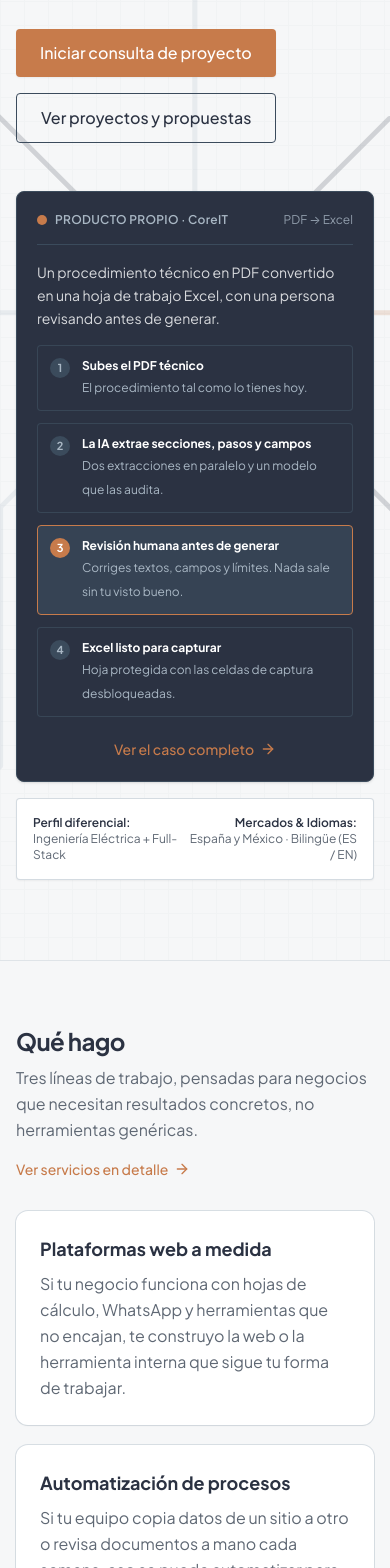
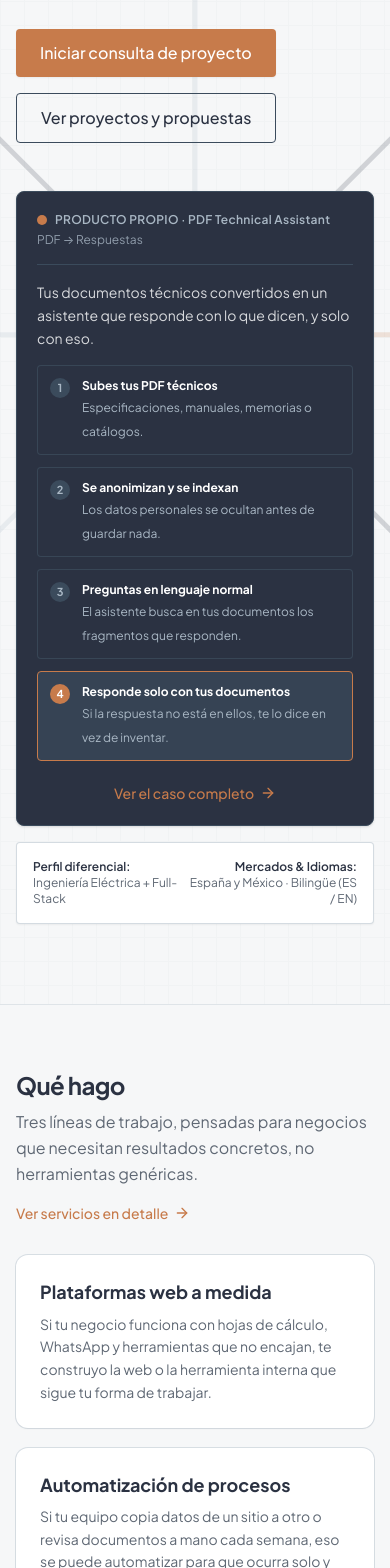
Before and after one commit to egarciav99/EG-solutions, a React (Vite) app: page / in a window 390 px wide. Shown: the part 432-2000 px from the top of the page. Built offline with nearby package versions, Linux system fonts and the light colour scheme.

Commit message:
PDF Technical Assistant como proyecto destacado, Hero con el flujo del destacado y escala tipográfica única en las tarjetas
Co-Authored-By: Claude Opus 5.5 <noreply@anthropic.com>
Claude-Session: https://claude.ai/code/session_01MBnoEsGNuN9ZAJys7futhd

```diff
--- a/src/components/Contact.tsx
+++ b/src/components/Contact.tsx
@@ -237,7 +237,7 @@ export function Contact({ initialService = '', initialProjectContext = '' }: Con
           <div className="lg:col-span-5 space-y-6">
             {/* Tarjeta de contacto directo */}
             <div className="bg-white border border-steel/70 rounded-lg p-6 shadow-xs">
-              <h3 className="text-base font-bold text-navy mb-3">
+              <h3 className="card-title text-navy mb-3">
                 Canales de comunicación directa
               </h3>
 
--- a/src/components/Hero.tsx
+++ b/src/components/Hero.tsx
@@ -10,16 +10,11 @@ interface HeroProps {
   onExploreProjectsClick: () => void;
 }
 
-/** Flujo real del caso destacado (CoreIT), en cuatro pasos. */
-const HERO_FLOW = [
-  { title: 'Subes el PDF técnico', desc: 'El procedimiento tal como lo tienes hoy.' },
-  { title: 'La IA extrae secciones, pasos y campos', desc: 'Dos extracciones en paralelo y un modelo que las audita.' },
-  { title: 'Revisión humana antes de generar', desc: 'Corriges textos, campos y límites. Nada sale sin tu visto bueno.', isCritical: true },
-  { title: 'Excel listo para capturar', desc: 'Hoja protegida con las celdas de captura desbloqueadas.' },
-];
 
 export function Hero({ onConsultationClick, onExploreProjectsClick }: HeroProps) {
   const featured = CASE_STUDIES.find((c) => c.featured) ?? CASE_STUDIES[0];
+  // Flujo del caso destacado (viene de eg-content); si no tiene, sus puntos de arquitectura.
+  const flow = featured.hero?.flow ?? featured.architecturePoints.map((text) => ({ title: text, desc: '', isCritical: false }));
 
   return (
     <section className="relative pt-12 pb-20 md:pt-20 md:pb-28 border-b border-steel/30 overflow-hidden bg-near-white" id="top">
@@ -74,22 +69,22 @@ export function Hero({ onConsultationClick, onExploreProjectsClick }: HeroProps)
           {/* Columna derecha: producto propio destacado */}
           <div className="lg:col-span-5 lg:pl-4">
             <div className="bg-navy text-white rounded-lg p-5 sm:p-6 border border-slate shadow-sm">
-              <div className="flex items-center justify-between gap-3 pb-4 mb-4 border-b border-slate">
+              <div className="flex flex-wrap items-center justify-between gap-x-3 gap-y-1 pb-4 mb-4 border-b border-slate">
                 <div className="flex items-center gap-2 min-w-0">
                   <div className="w-2.5 h-2.5 rounded-full bg-copper shrink-0" />
-                  <span className="text-xs font-semibold tracking-wide text-steel truncate">
+                  <span className="text-xs font-semibold tracking-wide text-steel">
                     PRODUCTO PROPIO · {featured.name.split(' · ')[0]}
                   </span>
                 </div>
-                <span className="text-xs text-steel/80 shrink-0">PDF → Excel</span>
+                {featured.hero?.tag && <span className="text-xs text-steel/80 shrink-0">{featured.hero.tag}</span>}
               </div>
 
               <p className="text-sm text-near-white/85 leading-relaxed mb-4">
-                Un procedimiento técnico en PDF convertido en una hoja de trabajo Excel, con una persona revisando antes de generar.
+                {featured.hero?.intro ?? featured.summary}
               </p>
 
               <ol className="space-y-3 mb-5 list-none p-0 m-0">
-                {HERO_FLOW.map((step, idx) => (
+                {flow.map((step, idx) => (
                   <li
                     key={step.title}
                     className={`p-3 rounded flex items-start gap-3 border ${
@@ -105,7 +100,7 @@ export function Hero({ onConsultationClick, onExploreProjectsClick }: HeroProps)
                     </span>
                     <div className="flex-1 min-w-0">
                       <span className="text-xs font-bold text-white block">{step.title}</span>
-                      <span className="text-xs text-steel leading-relaxed">{step.desc}</span>
+                      {step.desc && <span className="text-xs text-steel leading-relaxed">{step.desc}</span>}
                     </div>
                   </li>
                 ))}
--- a/src/components/HomePreviews.tsx
+++ b/src/components/HomePreviews.tsx
@@ -50,8 +50,8 @@ export function HomePreviews({ onNavigate }: HomePreviewsProps) {
                 onNavigate={onNavigate}
                 className="block text-left bg-white rounded-xl p-6 shadow-xs ring-1 ring-steel/40 hover:ring-slate/60 transition-colors focus-visible:outline-none focus-visible:ring-2 focus-visible:ring-slate cursor-pointer"
               >
-                <h3 className="text-lg font-bold text-navy mb-2">{s.title}</h3>
-                <p className="text-base text-mid-gray leading-relaxed">{s.summary}</p>
+                <h3 className="card-title text-navy mb-2">{s.title}</h3>
+                <p className="card-text text-mid-gray">{s.summary}</p>
               </PageLink>
             ))}
           </div>
@@ -87,8 +87,8 @@ export function HomePreviews({ onNavigate }: HomePreviewsProps) {
                 >
                   {c.scaleLabel}
                 </span>
-                <h3 className={`text-lg font-bold mb-2 ${idx === 0 ? 'text-white' : 'text-navy'}`}>{c.name}</h3>
-                <p className={`text-sm leading-relaxed ${idx === 0 ? 'text-near-white/85' : 'text-mid-gray'}`}>{c.summary}</p>
+                <h3 className={`card-title mb-2 ${idx === 0 ? 'text-white' : 'text-navy'}`}>{c.name}</h3>
+                <p className={`card-text ${idx === 0 ? 'text-near-white/85' : 'text-mid-gray'}`}>{c.summary}</p>
               </PageLink>
             ))}
           </div>
@@ -111,8 +111,8 @@ export function HomePreviews({ onNavigate }: HomePreviewsProps) {
             {BLUEPRINT_STEPS.map((step) => (
               <li key={step.id} className="bg-white rounded-xl p-5 shadow-xs ring-1 ring-steel/40">
                 <span className="text-xs font-semibold text-copper">Paso {step.id + 1} · {step.tag}</span>
-                <h3 className="text-base font-bold text-navy mt-1 mb-2">{step.title}</h3>
-                <p className="text-sm text-mid-gray leading-relaxed">{step.desc}</p>
+                <h3 className="card-title text-navy mt-1 mb-2">{step.title}</h3>
+                <p className="card-text text-mid-gray">{step.desc}</p>
               </li>
             ))}
           </ol>
--- a/src/components/Services.tsx
+++ b/src/components/Services.tsx
@@ -34,11 +34,11 @@ export function Services({ onSelectServiceForInquiry }: ServicesProps) {
                 <div className="w-11 h-11 rounded-lg bg-copper/10 text-copper flex items-center justify-center mb-5">
                   <Icon className="w-5 h-5" aria-hidden="true" />
                 </div>
-                <h2 className="text-xl font-bold text-navy mb-3">{service.title}</h2>
-                <p className="text-base text-mid-gray leading-relaxed mb-6">{service.summary}</p>
+                <h2 className="card-title text-navy mb-3">{service.title}</h2>
+                <p className="card-text text-mid-gray mb-6">{service.summary}</p>
                 <ul className="space-y-3 mb-8 list-none p-0">
                   {service.examples.map((example) => (
-                    <li key={example} className="flex gap-3 text-sm text-navy leading-relaxed">
+                    <li key={example} className="flex gap-3 card-text text-navy">
                       <Check className="w-4 h-4 text-copper shrink-0 mt-0.5" aria-hidden="true" />
                       <span>{example}</span>
                     </li>
--- a/src/data/projects.json
+++ b/src/data/projects.json
@@ -1,7 +1,178 @@
 [
   {
+    "id": "pdf-assistant",
+    "featured": true,
+    "name": "PDF Technical Assistant · Consulta tus documentos con IA",
+    "category": "Agentes IA · RAG",
+    "scaleType": "own-product",
+    "scaleLabel": "Producto propio · Multiempresa, en desarrollo activo",
+    "clientContext": "Producto propio de EG Solutions: un asistente que cada empresa usa con su propia documentación técnica, con sus usuarios, su marca y su especialidad.",
+    "summary": "Cada empresa sube sus PDF técnicos, obtiene resúmenes y conversa con ellos. Las respuestas se apoyan solo en sus documentos y nadie ve los de otra empresa.",
+    "problem": "La documentación técnica está repartida en PDFs largos y buscar un dato concreto (una especificación, un límite, un procedimiento) lleva tiempo y genera errores.",
+    "solution": "Cada documento se anonimiza, se trocea por secciones y se indexa con embeddings en una base vectorial aislada por empresa. Un agente con Gemini busca en los documentos mediante function calling y responde solo con lo que encuentra, con el enfoque de la especialidad de la empresa; si no hay evidencia, lo dice. Se entrega como servicio o instalado en la empresa con Docker.",
+    "keyHighlights": [
+      "Multiempresa: roles de superadmin, admin y usuario, acceso por invitación y chats privados",
+      "Aislamiento por empresa con RLS en tablas, archivos y búsqueda vectorial",
+      "Anonimización de datos personales antes de indexar y respuestas solo con evidencia",
+      "Entrega como SaaS o con Docker; interfaz en español e inglés; pruebas E2E automatizadas"
+    ],
+    "techStack": [
+      "React",
+      "TypeScript",
+      "Supabase Edge Functions",
+      "pgvector",
+      "Gemini (embeddings y chat)",
+      "Docker",
+      "Vitest + Playwright"
+    ],
+    "architecturePoints": [
+      "Ingesta: PDF → texto → redacción de datos personales → fragmentos por sección → embeddings → pgvector",
+      "Consulta: el agente llama a una herramienta de búsqueda filtrada por empresa y documento",
+      "Políticas RLS por empresa en tablas y Storage; las claves de servicio solo viven en las Edge Functions",
+      "Configuración en tiempo de ejecución (config.json) para instalarlo en la empresa sin recompilar"
+    ],
+    "ctaLabel": "Ver arquitectura RAG",
+    "specPanel": {
+      "title": "CÓMO RESPONDE",
+      "badge": "Solo con evidencia",
+      "items": [
+        {
+          "title": "Anonimización:",
+          "text": "Los datos personales se ocultan antes de indexar el documento."
+        },
+        {
+          "title": "Búsqueda por empresa:",
+          "text": "Cada empresa solo busca en sus propios documentos (aislamiento con RLS)."
+        },
+        {
+          "title": "Respuesta con evidencia:",
+          "text": "El agente responde con los fragmentos que encuentra; si no hay evidencia, lo dice."
+        }
+      ]
+    },
+    "hero": {
+      "tag": "PDF → Respuestas",
+      "intro": "Tus documentos técnicos convertidos en un asistente que responde con lo que dicen, y solo con eso.",
+      "flow": [
+        {
+          "title": "Subes tus PDF técnicos",
+          "desc": "Especificaciones, manuales, memorias o catálogos."
+        },
+        {
+          "title": "Se anonimizan y se indexan",
+          "desc": "Los datos personales se ocultan antes de guardar nada."
+        },
+        {
+          "title": "Preguntas en lenguaje normal",
+          "desc": "El asistente busca en tus documentos los fragmentos que responden."
+        },
+        {
+          "title": "Responde solo con tus documentos",
+          "desc": "Si la respuesta no está en ellos, te lo dice en vez de inventar.",
+          "isCritical": true
+        }
+      ]
+    },
+    "liveUrl": "https://pdf-tech-assistant2.vercel.app"
+  },
+  {
+    "id": "covercraft",
+    "name": "CoverCraft · Cartas de presentación con IA",
+    "category": "SaaS propio · IA generativa",
+    "scaleType": "own-product",
+    "scaleLabel": "Producto propio · En uso real",
+    "clientContext": "Producto propio de EG Solutions, en uso real y en camino a un modelo freemium.",
+    "summary": "Aplicación web que genera una carta de presentación adaptada a cada oferta a partir del CV, editable y exportable a PDF.",
+    "problem": "Adaptar el CV y la carta a cada oferta lleva tiempo, y una carta genérica no pasa los filtros ATS ni convence a quien la lee.",
+    "solution": "La aplicación guarda los CV del usuario y envía cada solicitud a un pipeline asíncrono en n8n: extrae el texto del CV, detecta sus secciones, genera la carta con Gemini siguiendo reglas de tono y de palabras clave, y devuelve el resultado a la app mediante un callback protegido.",
+    "keyHighlights": [
+      "Parser de CV que detecta secciones en español, inglés, francés y neerlandés",
+      "Generación asíncrona en n8n con modelo de respaldo y callback protegido con secreto",
+      "Editor de texto enriquecido y exportación a PDF con foto y firma",
+      "Datos aislados por usuario con Row Level Security en Supabase"
+    ],
+    "techStack": [
+      "Next.js 16",
+      "React 19",
+      "TypeScript",
+      "Supabase (Auth, Storage, RLS)",
+      "n8n",
+      "Google Gemini",
+      "next-intl",
+      "TipTap"
+    ],
+    "architecturePoints": [
+      "Petición → registro pendiente en Supabase → webhook de n8n → callback que guarda la carta y marca el estado como completado",
+      "La URL de callback sale de la configuración del servidor, nunca de la petición del cliente",
+      "Limpieza posterior del texto generado para eliminar marcas típicas de la IA"
+    ],
+    "ctaLabel": "Ver arquitectura",
+    "liveUrl": "https://coverletter2.vercel.app"
+  },
+  {
+    "id": "carolina-guijarro",
+    "name": "Carolina Guijarro · Web profesional",
+    "category": "Plataforma Web & Automatización",
+    "scaleType": "small-business",
+    "scaleLabel": "Cliente · En producción",
+    "clientContext": "Web para Carolina Guijarro, consultora independiente de ingeniería de equipos para pymes en crecimiento.",
+    "summary": "Web de cuatro páginas que explica su método y convierte las visitas en contactos, con el formulario conectado a una automatización que los ordena y avisa sola.",
+    "problem": "Una profesional independiente necesita que su web transmita su propuesta con claridad y que cada contacto quede registrado y le llegue al momento, sin revisar formularios a mano ni perder consultas.",
+    "solution": "Web en React con cuatro páginas y textos orientados a conversión. El formulario valida los datos y el consentimiento de privacidad y los envía a un workflow de n8n que guarda cada contacto en Google Sheets y le manda un email con su marca, con los datos y un enlace a la hoja.",
+    "keyHighlights": [
+      "Cuatro páginas con rutas reales: inicio, sobre mí, servicios y contacto",
+      "Formulario con validación y consentimiento de privacidad",
+      "Cada contacto se guarda en Google Sheets y genera un email con su marca (Resend)",
+      "Analítica con Vercel Analytics y aviso legal y de privacidad"
+    ],
+    "techStack": [
+      "React",
+      "TypeScript",
+      "Vite",
+      "Tailwind CSS",
+      "n8n",
+      "Google Sheets",
+      "Resend"
+    ],
+    "architecturePoints": [
+      "SPA estática en Vercel con rutas reales (History API)",
+      "Formulario → webhook de n8n → fila en Google Sheets + email HTML con Resend → respuesta a la web",
+      "Credenciales de Sheets y correo a nombre de la clienta; el workflow lo aloja EG Solutions"
+    ],
+    "ctaLabel": "Ver cómo funciona",
+    "liveUrl": "https://carolinaguijarro.es"
+  },
+  {
+    "id": "fidelizacion",
+    "name": "Plataforma de fidelización · Activación de marca",
+    "category": "Plataforma Web & Fidelización",
+    "scaleType": "brand-campaign",
+    "scaleLabel": "Demo presentada · Pendiente de aprobación",
+    "clientContext": "Demo funcional y propuesta técnica para la activación de una marca de bebidas durante una temporada deportiva, presentada a través de una agencia.",
+    "summary": "Demo web navegable de los tres roles de la campaña y arquitectura propuesta para la versión en producción, sin descarga de app.",
+    "problem": "Las campañas que obligan a descargar una app pierden a gran parte del público, y el canje presencial tiene que evitar tickets duplicados o capturas de pantalla fraudulentas sin complicar el trabajo del personal.",
+    "solution": "La demo recorre el flujo completo: registro, envío del ticket, validación en dos pasos por el personal del punto de venta, catálogo de recompensas y pases de wallet (simulados en la demo). La propuesta técnica define la arquitectura de producción: pases firmados en servidor, antifraude y canjes atómicos.",
+    "keyHighlights": [
+      "Demo navegable de los tres roles: cliente, personal del punto de venta y administración",
+      "Validación del ticket en dos pasos: envío del cliente y aprobación del personal",
+      "Catálogo de recompensas con stock y canje",
+      "Propuesta de producción: pases de Apple y Google Wallet firmados en servidor y QR de un solo uso"
+    ],
+    "techStack": [
+      "React",
+      "TypeScript",
+      "Vite",
+      "Tailwind CSS"
+    ],
+    "architecturePoints": [
+      "Implementado en la demo: SPA con los tres roles y el estado del flujo completo",
+      "Propuesto para producción: generación de pases .pkpass y tokens de Google Wallet firmados en servidor",
+      "Propuesto para producción: QR de un solo uso con expiración y transacciones atómicas para impedir el doble canje"
+    ],
+    "ctaLabel": "Ver demo y arquitectura propuesta"
+  },
+  {
     "id": "coreit",
-    "featured": true,
     "name": "CoreIT · Hub de automatizaciones",
     "category": "Automatización & Extracción IA",
     "scaleType": "own-product",
@@ -47,136 +218,6 @@
         }
       ]
     }
-  },
-  {
-    "id": "covercraft",
-    "name": "CoverCraft · Cartas de presentación con IA",
-    "category": "SaaS propio · IA generativa",
-    "scaleType": "own-product",
-    "scaleLabel": "Producto propio · En uso real",
-    "clientContext": "Producto propio de EG Solutions, en uso real y en camino a un modelo freemium.",
-    "summary": "Aplicación web que genera una carta de presentación adaptada a cada oferta a partir del CV, editable y exportable a PDF.",
-    "problem": "Adaptar el CV y la carta a cada oferta lleva tiempo, y una carta genérica no pasa los filtros ATS ni convence a quien la lee.",
-    "solution": "La aplicación guarda los CV del usuario y envía cada solicitud a un pipeline asíncrono en n8n: extrae el texto del CV, detecta sus secciones, genera la carta con Gemini siguiendo reglas de tono y de palabras clave, y devuelve el resultado a la app mediante un callback protegido.",
-    "keyHighlights": [
-      "Parser de CV que detecta secciones en español, inglés, francés y neerlandés",
-      "Generación asíncrona en n8n con modelo de respaldo y callback protegido con secreto",
-      "Editor de texto enriquecido y exportación a PDF con foto y firma",
-      "Datos aislados por usuario con Row Level Security en Supabase"
-    ],
-    "techStack": [
-      "Next.js 16",
-      "React 19",
-      "TypeScript",
-      "Supabase (Auth, Storage, RLS)",
-      "n8n",
-      "Google Gemini",
-      "next-intl",
-      "TipTap"
-    ],
-    "architecturePoints": [
-      "Petición → registro pendiente en Supabase → webhook de n8n → callback que guarda la carta y marca el estado como completado",
-      "La URL de callback sale de la configuración del servidor, nunca de la petición del cliente",
-      "Limpieza posterior del texto generado para eliminar marcas típicas de la IA"
-    ],
-    "ctaLabel": "Ver arquitectura",
-    "liveUrl": "https://coverletter2.vercel.app"
-  },
-  {
-    "id": "pdf-assistant",
-    "name": "PDF Technical Assistant · Consulta tus documentos con IA",
-    "category": "Agentes IA · RAG",
-    "scaleType": "own-product",
-    "scaleLabel": "Producto propio · Multiempresa, en desarrollo activo",
-    "clientContext": "Producto propio de EG Solutions: un asistente que cada empresa usa con su propia documentación técnica, con sus usuarios, su marca y su especialidad.",
-    "summary": "Cada empresa sube sus PDF técnicos, obtiene resúmenes y conversa con ellos. Las respuestas se apoyan solo en sus documentos y nadie ve los de otra empresa.",
-    "problem": "La documentación técnica está repartida en PDFs largos y buscar un dato concreto (una especificación, un límite, un procedimiento) lleva tiempo y genera errores.",
-    "solution": "Cada documento se anonimiza, se trocea por secciones y se indexa con embeddings en una base vectorial aislada por empresa. Un agente con Gemini busca en los documentos mediante function calling y responde solo con lo que encuentra, con el enfoque de la especialidad de la empresa; si no hay evidencia, lo dice. Se entrega como servicio o instalado en la empresa con Docker.",
-    "keyHighlights": [
-      "Multiempresa: roles de superadmin, admin y usuario, acceso por invitación y chats privados",
-      "Aislamiento por empresa con RLS en tablas, archivos y búsqueda vectorial",
-      "Anonimización de datos personales antes de indexar y respuestas solo con evidencia",
-      "Entrega como SaaS o con Docker; interfaz en español e inglés; pruebas E2E automatizadas"
-    ],
-    "techStack": [
-      "React",
-      "TypeScript",
-      "Supabase Edge Functions",
-      "pgvector",
-      "Gemini (embeddings y chat)",
-      "Docker",
-      "Vitest + Playwright"
-    ],
-    "architecturePoints": [
-      "Ingesta: PDF → texto → redacción de datos personales → fragmentos por sección → embeddings → pgvector",
-      "Consulta: el agente llama a una herramienta de búsqueda filtrada por empresa y documento",
-      "Políticas RLS por empresa en tablas y Storage; las claves de servicio solo viven en las Edge Functions",
-      "Configuración en tiempo de ejecución (config.json) para instalarlo en la empresa sin recompilar"
-    ],
-    "ctaLabel": "Ver arquitectura RAG",
-    "liveUrl": "https://pdf-tech-assistant2.vercel.app"
-  },
-  {
-    "id": "fidelizacion",
-    "name": "Plataforma de fidelización · Activación de marca",
-    "category": "Plataforma Web & Fidelización",
-    "scaleType": "brand-campaign",
-    "scaleLabel": "Demo presentada · Pendiente de aprobación",
-    "clientContext": "Demo funcional y propuesta técnica para la activación de una marca de bebidas durante una temporada deportiva, presentada a través de una agencia.",
-    "summary": "Demo web navegable de los tres roles de la campaña y arquitectura propuesta para la versión en producción, sin descarga de app.",
-    "problem": "Las campañas que obligan a descargar una app pierden a gran parte del público, y el canje presencial tiene que evitar tickets duplicados o capturas de pantalla fraudulentas sin complicar el trabajo del personal.",
-    "solution": "La demo recorre el flujo completo: registro, envío del ticket, validación en dos pasos por el personal del punto de venta, catálogo de recompensas y pases de wallet (simulados en la demo). La propuesta técnica define la arquitectura de producción: pases firmados en servidor, antifraude y canjes atómicos.",
-    "keyHighlights": [
-      "Demo navegable de los tres roles: cliente, personal del punto de venta y administración",
-      "Validación del ticket en dos pasos: envío del cliente y aprobación del personal",
-      "Catálogo de recompensas con stock y canje",
-      "Propuesta de producción: pases de Apple y Google Wallet firmados en servidor y QR de un solo uso"
-    ],
-    "techStack": [
-      "React",
-      "TypeScript",
-      "Vite",
-      "Tailwind CSS"
-    ],
-    "architecturePoints": [
-      "Implementado en la demo: SPA con los tres roles y el estado del flujo completo",
-      "Propuesto para producción: generación de pases .pkpass y tokens de Google Wallet firmados en servidor",
-      "Propuesto para producción: QR de un solo uso con expiración y transacciones atómicas para impedir el doble canje"
-    ],
-    "ctaLabel": "Ver demo y arquitectura propuesta"
-  },
-  {
-    "id": "carolina-guijarro",
-    "name": "Carolina Guijarro · Web profesional",
-    "category": "Plataforma Web & Automatización",
-    "scaleType": "small-business",
-    "scaleLabel": "Cliente · En producción",
-    "clientContext": "Web para Carolina Guijarro, consultora independiente de ingeniería de equipos para pymes en crecimiento.",
-    "summary": "Web de cuatro páginas que explica su método y convierte las visitas en contactos, con el formulario conectado a una automatización que los ordena y avisa sola.",
-    "problem": "Una profesional independiente necesita que su web transmita su propuesta con claridad y que cada contacto quede registrado y le llegue al momento, sin revisar formularios a mano ni perder consultas.",
-    "solution": "Web en React con cuatro páginas y textos orientados a conversión. El formulario valida los datos y el consentimiento de privacidad y los envía a un workflow de n8n que guarda cada contacto en Google Sheets y le manda un email con su marca, con los datos y un enlace a la hoja.",
-    "keyHighlights": [
-      "Cuatro páginas con rutas reales: inicio, sobre mí, servicios y contacto",
-      "Formulario con validación y consentimiento de privacidad",
-      "Cada contacto se guarda en Google Sheets y genera un email con su marca (Resend)",
-      "Analítica con Vercel Analytics y aviso legal y de privacidad"
-    ],
-    "techStack": [
-      "React",
-      "TypeScript",
-      "Vite",
-      "Tailwind CSS",
-      "n8n",
-      "Google Sheets",
-      "Resend"
-    ],
-    "architecturePoints": [
-      "SPA estática en Vercel con rutas reales (History API)",
-      "Formulario → webhook de n8n → fila en Google Sheets + email HTML con Resend → respuesta a la web",
-      "Credenciales de Sheets y correo a nombre de la clienta; el workflow lo aloja EG Solutions"
-    ],
-    "ctaLabel": "Ver cómo funciona",
-    "liveUrl": "https://carolinaguijarro.es"
   },
   {
     "id": "linkedin-engine",
--- a/src/types.ts
+++ b/src/types.ts
@@ -22,6 +22,12 @@ export interface ProjectCase {
     title: string;
     badge: string;
     items: { title: string; text: string }[];
+  };
+  /** Tarjeta del Hero cuando el caso es el destacado: etiqueta, frase y flujo en pasos. */
+  hero?: {
+    tag: string;
+    intro: string;
+    flow: { title: string; desc: string; isCritical?: boolean }[];
   };
 }
 
```
Also changed, not shown: src/components/CaseStudies.tsx (+9 -9 lines), src/components/Differential.tsx (+7 -7 lines), src/index.css (+19 -3 lines).
